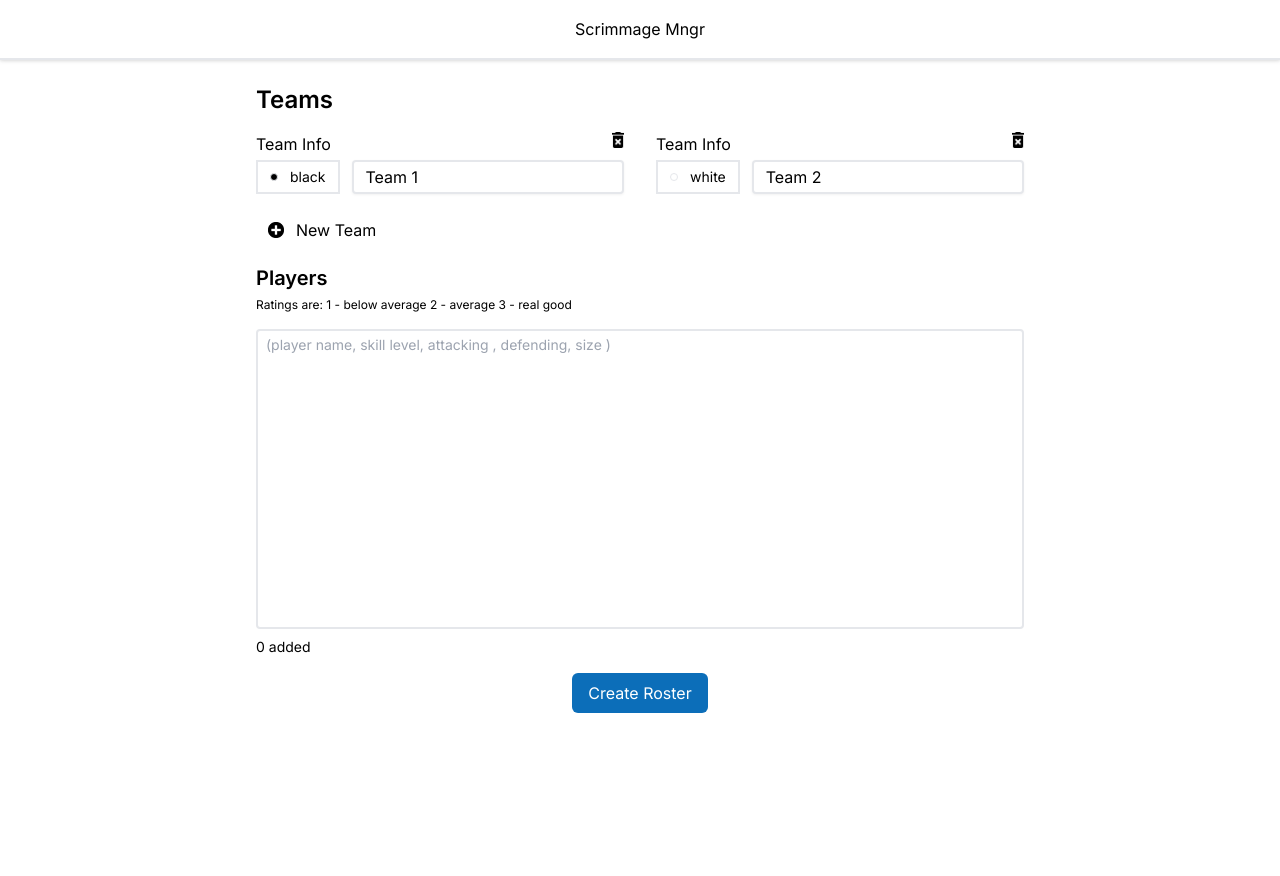
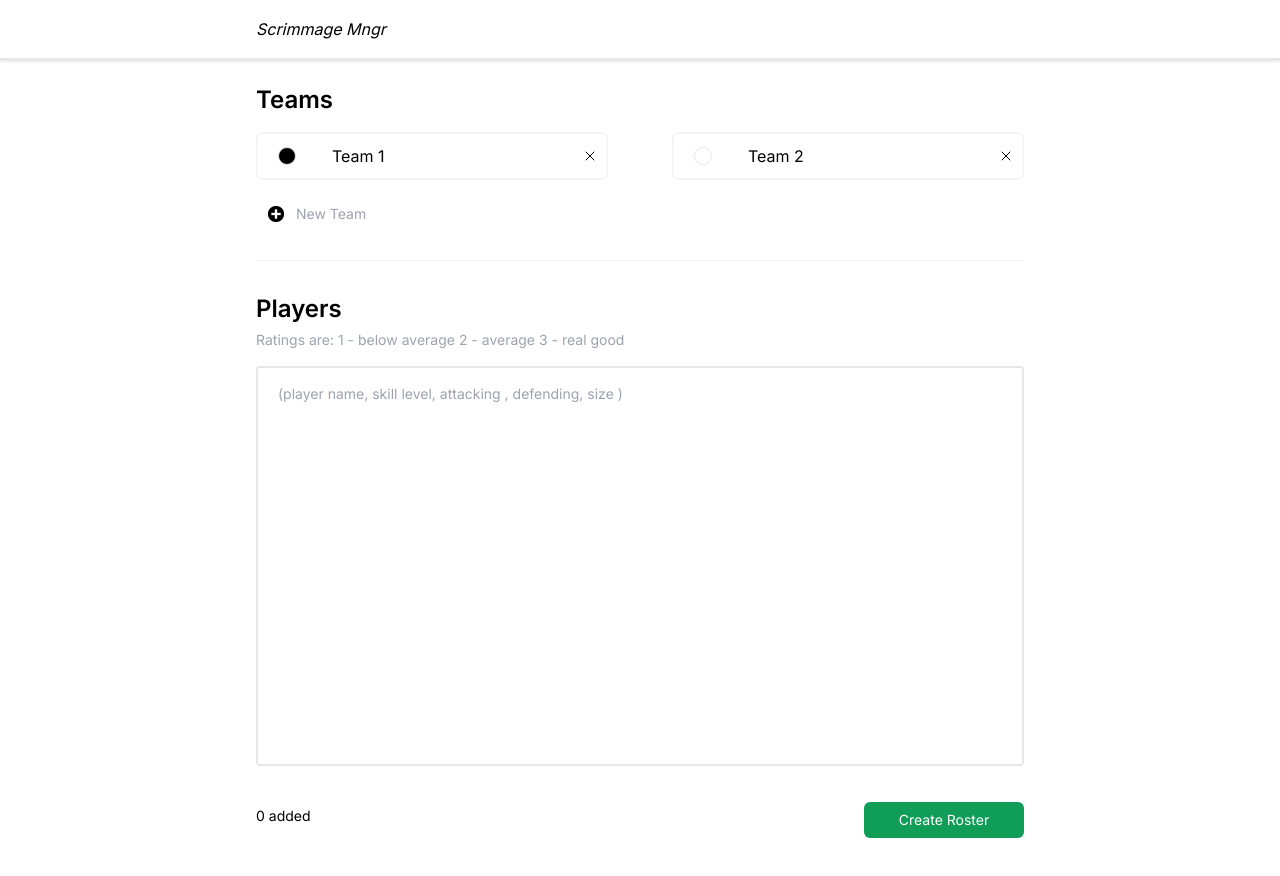
Before and after one commit to gemFromJa/teambuilder, a Next.js app: page /game in a window 1280 px wide. Shown: the top 876 px of the page. Before the commit the page ends 800 px from the top, so only its background shows below. Built offline with nearby package versions, Linux system fonts and the light colour scheme.

Commit message:
Update app layout and minor styling

```diff
--- a/components/AddTeamPage.tsx
+++ b/components/AddTeamPage.tsx
@@ -6,18 +6,19 @@ import Players from "./teams/players";
 export default function AddTeamPage({ onClick }: { onClick: () => void }) {
     const {
       team: { teams, setTeams },
+      playersState: { players },
     } = useContext(AppContext);
 
     return (
       <div>
-            <div className="mb-5">
         <Teams teams={teams} setTeams={setTeams} />
-            </div>
+        <div className="my-8 w-full border-b border-gray-100"></div>
         <Players />
-            <div className="mt-4 flex items-center justify-center">
+        <div className="mt-8 flex items-center justify-between flex-wrap">
+          <div className="text-sm mt-2 mb-4">{players.length} added</div>
           <Button
             // disabled={players.length < teams.length}
-                    className={`bg-[#0c6eb9] text-white border-0`}
+            className={`bg-field-color text-white border-0 w-full md:w-40 text-sm`}
             onClick={onClick}
             text={"Create Roster"}
           />
--- a/components/misc/header.tsx
+++ b/components/misc/header.tsx
@@ -2,10 +2,10 @@ import React from "react";
 
 export default function Header() {
     return (
-        <div className="w-[100%] h-[60px] px-3 py-1 text-center bg-white border-b-2 drop-shadow">
-            <div className="inline-flex h-[100%] items-center">
-                Scrimmage Mngr
-            </div>
+      <div className="w-[100%] h-[60px] px-3 py-1 bg-white border-b-2 drop-shadow">
+        <div className="mx-auto flex h-[100%] max-w-[800px] items-center px-4 py-2">
+          <span className="italic">Scrimmage Mngr</span>
         </div>
+      </div>
     );
 }
--- a/components/teams/players.tsx
+++ b/components/teams/players.tsx
@@ -40,22 +40,22 @@ export default function Players() {
 
       ref.current = setTimeout(() => {
         setPlayers(calculatePlayers(text));
-        }, 1000);
+      }, 500);
     }, []);
 
     return (
       <div>
-            <h3 className="text-xl mb-1 font-semibold">
+        <h3 className="text-2xl mb-1 font-semibold">
           Players
           <small className="ml-1"></small>
         </h3>
-            <p className="mb-4 text-xs">
+        <p className="mb-4 text-sm text-gray-400">
           Ratings are: 1 - below average 2 - average 3 - real good
         </p>
         {/* Add ploating auto-complete modal <looks more like tooltip */}
         <textarea
           placeholder={labels}
-                className="block border-2 rounded resize-none w-[100%] min-h-[300px] px-2 py-1 placeholder:text-sm"
+          className="block border-2 rounded resize-none w-[100%] leading-7 min-h-[300px] md:min-h-[400px] px-5 py-4 placeholder:text-sm focus:outline-gray-400"
           value={text}
           onChange={(e) => {
             setText(e.target.value);
@@ -63,9 +63,9 @@ export default function Players() {
             delayedSetPlayers(e.target.value);
           }}
         />
-            <div className="text-sm mt-2 mb-4">
+        {/* <div className="text-sm mt-2 mb-4">
                 {text.split("\n").filter((v) => !!v).length} added
-            </div>
+            </div> */}
       </div>
     );
 }
--- a/components/teams/roster.tsx
+++ b/components/teams/roster.tsx
@@ -34,14 +34,9 @@ export default function Roster({ onBack }: { onBack: () => void }) {
 
     return (
       <div className="h-full flex-col flex">
-            <div className="flex justify-between mb-4">
+        <div className="flex justify-between mb-4 text-sm">
           <button onClick={onBack} className="text-dark-gray flex">
-                    <Image
-                        src={"/images/left.png"}
-                        width={24}
-                        height={24}
-                        alt="back"
-                    />
+            <Image src={"/images/left.png"} width={24} height={24} alt="back" />
             <span className="ml-1 self-center">Back</span>
           </button>
           {/* <Dropdown /> */}
@@ -53,14 +48,14 @@ export default function Roster({ onBack }: { onBack: () => void }) {
           <button
             onClick={() => {}}
             disabled
-                    className="text-button-gray"
+            className="disabled:text-gray-200"
           >
             Done
           </button>
         </div>
 
         <Button
-                className="mb-3 text-white bg-blue w-full max-w-[300px] mx-auto"
+          className="mb-3 text-gray-500 bg-transparent w-full max-w-[300px] mx-auto"
           text={"Screenshot"}
           onClick={() => takeScreenshot(field.current).then(download)}
         />
@@ -68,7 +63,7 @@ export default function Roster({ onBack }: { onBack: () => void }) {
         <div className="flex-grow w-[100%] max-w-[800px] my-3 bg-white">
           <section
             ref={field}
-                    className="mb-4 h-[100vh] w-[100%] bg-field-color"
+            className="mb-4 h-[100vh] md:h-[70vh] w-[100%] bg-field-color"
           >
             <main className="h-[100%] py-6 px-4">
               <Half
@@ -89,16 +84,12 @@ export default function Roster({ onBack }: { onBack: () => void }) {
             {teams.map((team, i) => {
               return (
                 <div key={`team_${i}`} className="text-base">
-                                <b className={"capitalize mr-1"}>
-                                    {team.name}:
-                                </b>
+                  <b className={"capitalize mr-1"}>{team.name}:</b>
 
                   <span>
                     {team.players.reduce(
                       (sum, player) =>
-                                            `${sum}${sum ? ", " : ""}${
-                                                player?.name
-                                            }`,
+                        `${sum}${sum ? ", " : ""}${player?.name}`,
                       ""
                     )}
                   </span>
@@ -404,7 +395,6 @@ const TeamDropdown = ({
   onSelect: (team: number) => void;
   selectedTeam: number;
 }) => {
-    console.log(selectedTeam);
   const [open, setOpen] = useState(false);
   return (
     <div
--- a/components/teams/teams.tsx
+++ b/components/teams/teams.tsx
@@ -4,6 +4,7 @@ import { randomInt } from "@/utils/numbers";
 import clsx from "clsx";
 import styles from "@/styles/team.module.css";
 import { twMerge } from "tailwind-merge";
+import { XMarkIcon } from "@heroicons/react/24/outline";
 
 export default function Teams({
   teams,
@@ -15,8 +16,7 @@ export default function Teams({
   const availableColors = useMemo(
     () =>
       colors.filter(
-                (color) =>
-                    teams.findIndex((team) => team.color === color) === -1
+        (color) => teams.findIndex((team) => team.color === color) === -1
       ),
     [teams]
   );
@@ -46,9 +46,7 @@ export default function Teams({
         ...teams,
         {
           name: `Team ${teams.length + 1}`,
-                    color: availableColors[
-                        randomInt(0, availableColors.length - 1)
-                    ],
+          color: availableColors[randomInt(0, availableColors.length - 1)],
           players: [],
         } as ITeam,
       ]);
@@ -68,30 +66,25 @@ export default function Teams({
   return (
     <div>
       <h3 className="text-2xl font-semibold mb-4">Teams</h3>
-            <div className="mb-4 grid box-border justify-between grid-cols-[repeat(auto-fit,minmax(16rem,1fr))] gap-x-8 gap-y-3">
+      <div className="mb-4 grid box-border justify-between grid-cols-[repeat(auto-fit,minmax(16rem,1fr))] gap-x-16 gap-y-3">
         {teams.map((team, idx) => (
           <div
             key={`team_${idx}`}
-                        className={`self-stretch mb-2 w-full`}
+            className={`self-stretch mb-2 w-full flex gap-3 border-2 py-1 px-2 border-gray-100 rounded-md focus-within:outline-double`}
           >
-                        <div
-                            className={`flex justify-between min-w-[50%] w-[100%] mb-1`}
-                        >
+            {/* <div className={`flex justify-between min-w-[50%] w-[100%] mb-1`}>
               <label>Team Info</label>
               <div
                 aria-disabled={teams.length <= 2}
-                                onClick={() =>
-                                    teams.length > 2 && removeTeam(idx)
-                                }
+                onClick={() => teams.length > 2 && removeTeam(idx)}
                 className="cursor-pointer ml-4 h-full"
               >
-                                <img
-                                    className="h-[16px]"
-                                    src="/images/delete.png"
-                                />
+                <img className="h-[16px]" src="/images/delete.png" />
               </div>
-                        </div>
-                        <div className={`flex gap-3`}>
+            </div> */}
+            {/* <div
+              className={`flex gap-3 border-2 px-2 border-gray-100 rounded-md focus-within:outline-double`}
+            > */}
             <ColorSelectorDropdown
               selectedColor={team.color as Color}
               availableColors={availableColors}
@@ -104,7 +97,7 @@ export default function Teams({
             />
             <div className="flex-grow">
               <input
-                                    className={`px-3 py-1 h-full w-full flex-1 border-2 drop-shadow-sm rounded`}
+                className={`px-3 py-2 h-full w-full flex-1 outline-none`}
                 width={30}
                 value={team.name}
                 onChange={(e) => {
@@ -115,17 +108,26 @@ export default function Teams({
                 }}
               />
             </div>
+            <div
+              aria-disabled={teams.length <= 2}
+              onClick={() => teams.length > 2 && removeTeam(idx)}
+              className="cursor-pointer flex items-center"
+            >
+              <XMarkIcon className="h-[16px]" />
             </div>
+            {/* </div> */}
           </div>
         ))}
       </div>
 
       <div
         onClick={addTeam}
-                className="inline-flex gap-3 items-center justify-center px-3 cursor-pointer"
+        className="inline-flex gap-3 items-center justify-center px-3 cursor-pointer group"
       >
         <img src="/images/plus.png" className="h-[16px] inline-block" />
-                <span>New Team</span>
+        <span className="text-gray-400 text-sm group-hover:text-gray-800">
+          New Team
+        </span>
       </div>
     </div>
   );
@@ -149,13 +151,13 @@ const ColorSelectorDropdown = ({
       )}
       onClick={() => setOpen(!open)}
     >
-            <div className="h-full flex gap-3 items-center border-2 max-w-[87px] px-3 py-2 cursor-pointer">
+      <div className="h-full flex gap-3 items-center max-w-[87px] px-3 py-2 cursor-pointer">
         <ColorPreview color={selectedColor as Color} />
-                <label
+        {/* <label
                     className={`cursor-pointer hidden sm:block text-sm leading-none`}
                 >
                     {selectedColor ? selectedColor : "color drop down"}
-                </label>
+                </label> */}
       </div>
       <div
         className={`absolute top-[100%] left-0 bg-white px-3 py-2 shadow-lg z-20 ${
@@ -166,7 +168,7 @@ const ColorSelectorDropdown = ({
           <div
             key={`color_${key}`}
             onClick={() => onSelect(color)}
-                        className={`grid grid-cols-[10px_auto] items-center gap-2`}
+            className={`grid grid-cols-[18px_auto] items-center gap-2 py-2`}
           >
             <ColorPreview color={color} />
             <span className="t">{color}</span>
@@ -182,7 +184,7 @@ export const ColorPreview = ({ color }: { color: Color }) => (
     style={{
       background: color,
     }}
-        className={`w-[8px] h-[8px] rounded-full border self-center flex-grow-0`}
+    className={`w-[18px] h-[18px] rounded-full border self-center flex-grow-0`}
   />
 );
 export function Button({
--- a/store/teams.tsx
+++ b/store/teams.tsx
@@ -31,7 +31,6 @@ export default function TeamState() {
         players.forEach(() => {
             const lastIndex = _players.length - 1;
             const [player] = _players.splice(randomInt(0, lastIndex), 1);
-            console.log(_players, lastIndex, player);
 
             resultingTeams[teamIndex].push(player);
             teamIndex = (teamIndex + 1) % teams.length;
--- a/tailwind.config.js
+++ b/tailwind.config.js
@@ -15,6 +15,8 @@ module.exports = {
         "dark-gray": "#616161",
         blue: "#0c6eb9",
         "content-bg": "#ffffff",
+        "app-highlight": "#7b90a0",
+        "field-tone": "#078448",
       },
     },
   },
```
Lines whose indentation alone changed are shown as unchanged.
